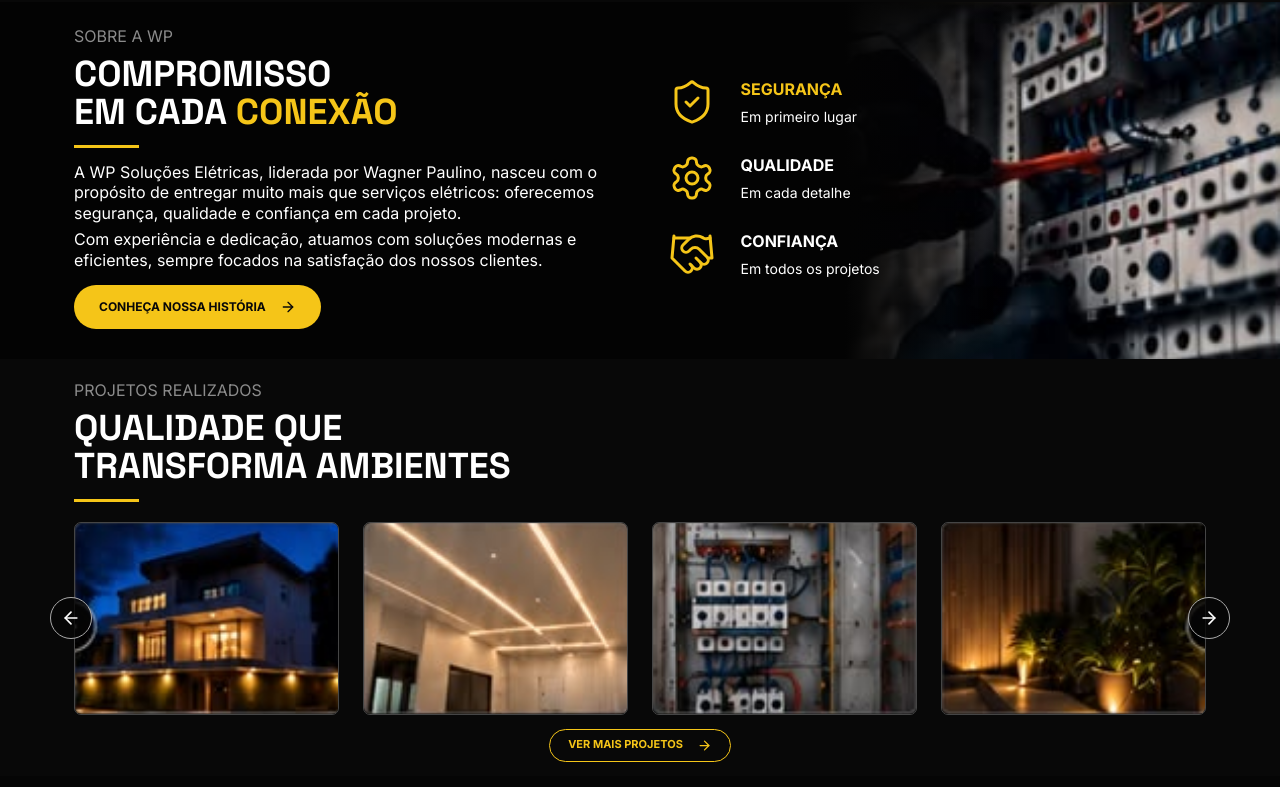
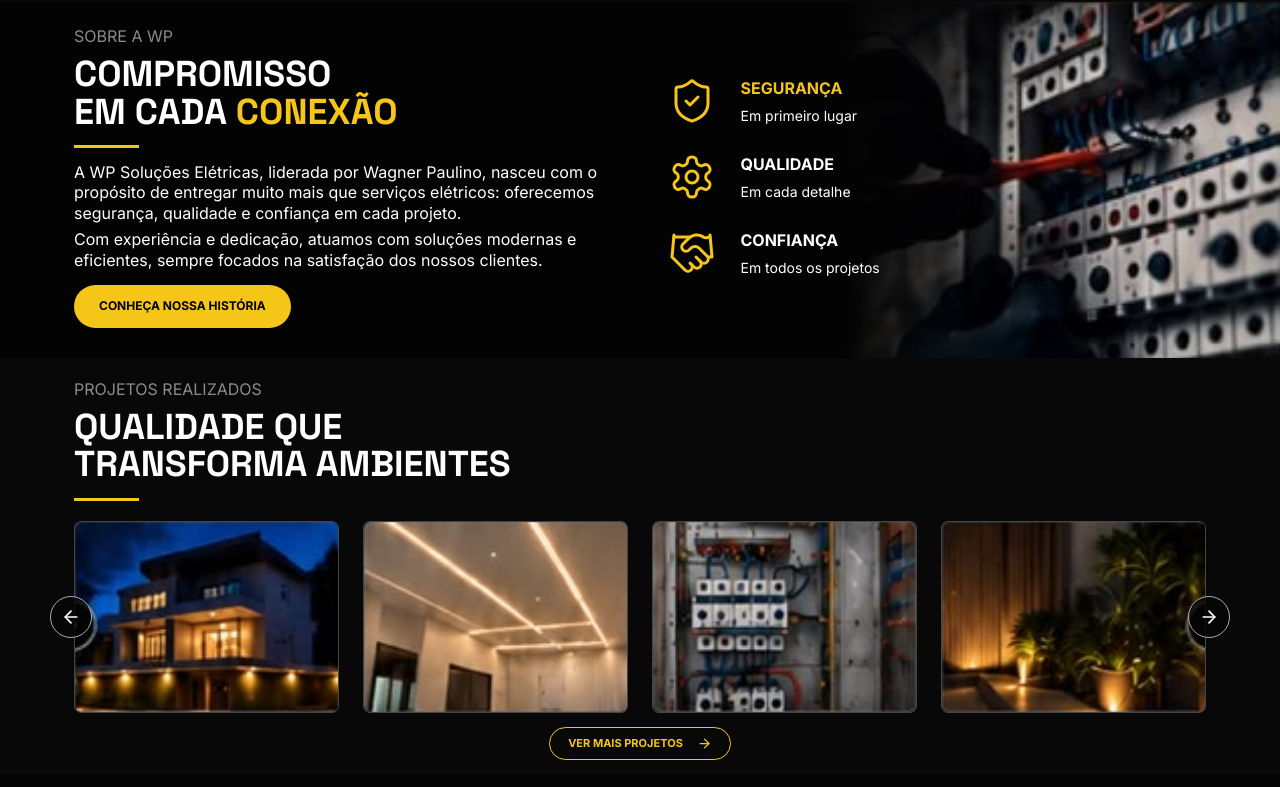
Before and after one commit to Vitorhugov1/Aula-2-e-3-HTML-CSS, a Next.js app: page / in a window 1280 px wide. Shown: the part 1641-2428 px from the top of the page. Built offline with nearby package versions, Linux system fonts and the light colour scheme.

Commit message:
Make company history label static and remove navigation arrow

```diff
--- a/components/About.tsx
+++ b/components/About.tsx
@@ -1,9 +1,9 @@
-import { ArrowRight,Handshake,Settings,ShieldCheck } from 'lucide-react'
+import { Handshake,Settings,ShieldCheck } from 'lucide-react'
 import ReferencePhoto from './ReferencePhoto'
 const values=[[ShieldCheck,'SEGURANÇA','Em primeiro lugar'],[Settings,'QUALIDADE','Em cada detalhe'],[Handshake,'CONFIANÇA','Em todos os projetos']] as const
 export default function About(){return <section id="sobre" className="wp-about">
  <ReferencePhoto x={449} y={855} w={185} h={220} alt="Trabalho em painel elétrico" className="about-photo"/>
  <div className="shell about-inner"><div className="about-copy"><p className="eyebrow">SOBRE A WP</p><h2>COMPROMISSO<br/>EM CADA <span className="text-gold">CONEXÃO</span></h2><span className="gold-rule"/>
  <p>A WP Soluções Elétricas, liderada por Wagner Paulino, nasceu com o propósito de entregar muito mais que serviços elétricos: oferecemos segurança, qualidade e confiança em cada projeto.</p><p>Com experiência e dedicação, atuamos com soluções modernas e eficientes, sempre focados na satisfação dos nossos clientes.</p>
- <a href="https://wa.me/5588998007589?text=Ol%C3%A1!%20Quero%20conhecer%20melhor%20o%20trabalho%20da%20WP." target="_blank" rel="noopener noreferrer" className="gold-btn">CONHEÇA NOSSA HISTÓRIA<ArrowRight size={16}/></a></div>
+ <span className="mt-[15px] inline-flex items-center justify-center rounded-full bg-[var(--gold)] px-[25px] py-[14px] text-[12px] font-bold leading-[1.2] text-black max-md:text-[11px]">CONHEÇA NOSSA HISTÓRIA</span></div>
  <div className="about-values">{values.map(([Icon,title,desc])=><div key={title}><Icon/><p><strong>{title}</strong><span>{desc}</span></p></div>)}</div></div></section>}
```
